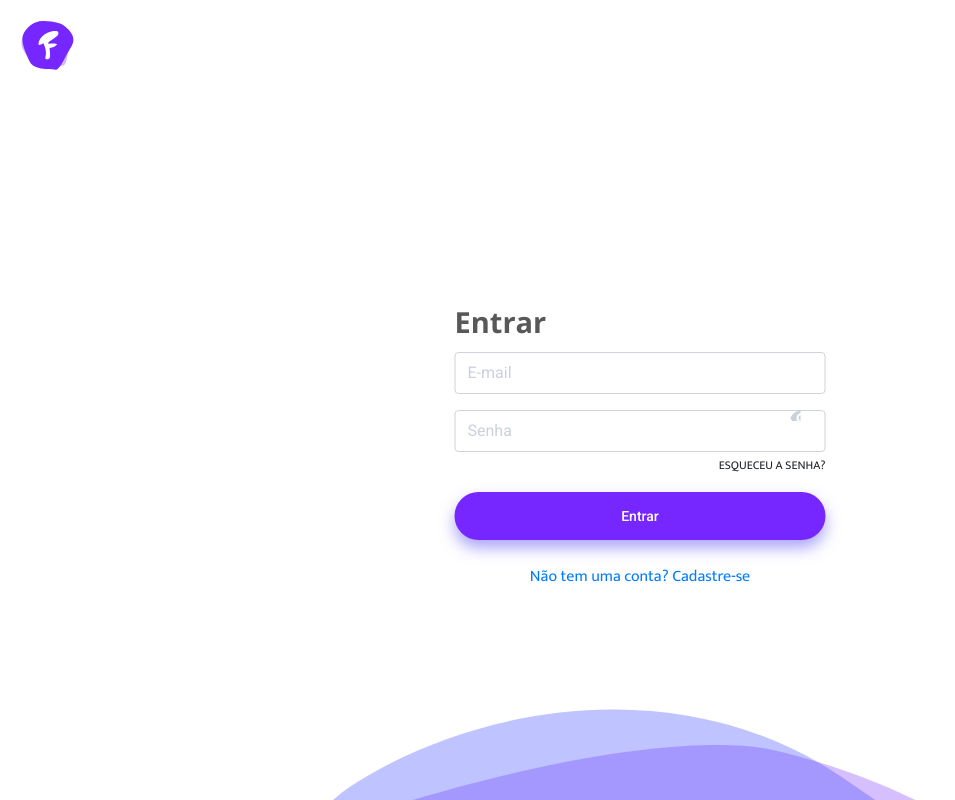
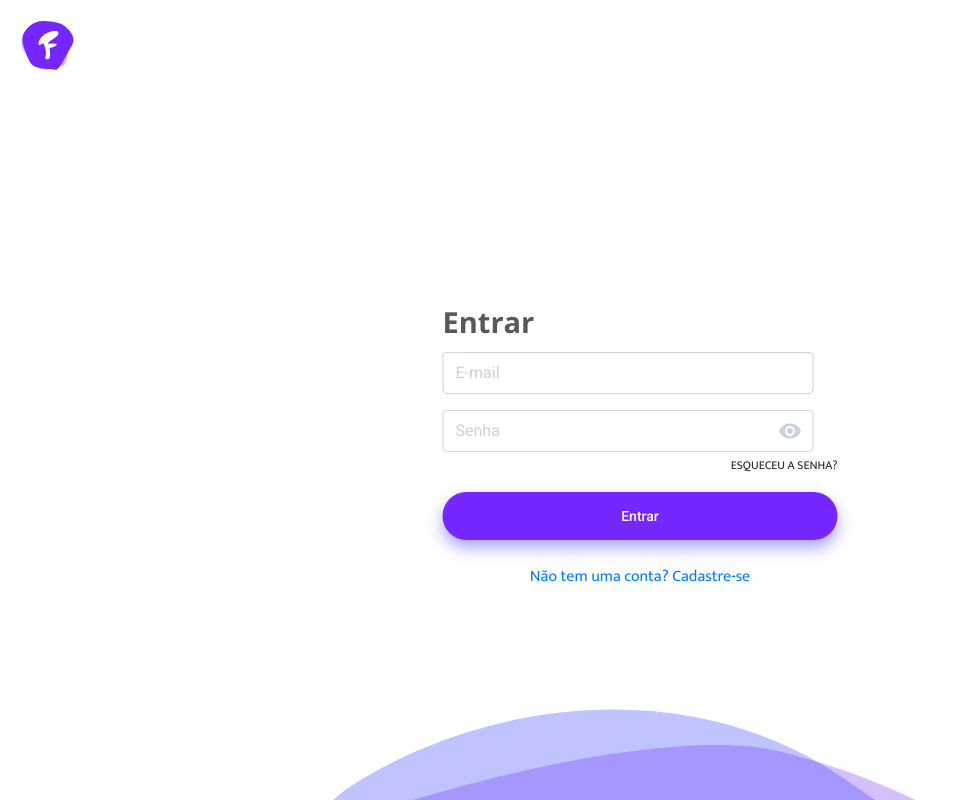
Before and after one commit to lsnogueira/front-test, an Angular app: page /login in a window 1280 px wide. Shown: the whole page, without its empty margins (0-955 px from the left). Built offline with nearby package versions, Linux system fonts and the light colour scheme.

Commit message:
ajust eye in input

```diff
--- a/src/app/pages/login/login-field/login-field.component.html
+++ b/src/app/pages/login/login-field/login-field.component.html
@@ -14,12 +14,14 @@
             />
           </div>
           <div class="form-group">
+            <div class="password">
               <input
                 type="password"
                 class="form-control"
                 placeholder="Senha"
               />
               <mat-icon>remove_red_eye</mat-icon>
+            </div>
           <div class="text-right">
             <span class="forget-password">
               Esqueceu a senha?
--- a/src/assets/scss/components/_login-field.component.scss
+++ b/src/assets/scss/components/_login-field.component.scss
@@ -14,6 +14,7 @@
   }
 
   input {
+    box-sizing: border-box;
     width: 371px;
     height: 42px;
   }
@@ -50,12 +51,16 @@
     box-shadow: 0px 8px 15px rgba(134,127,246, 0.7);
   }
 
+  .password {
+    display: flex;
+    flex-direction: row;
+    text-align: center;
+  }
+
   mat-icon {
-    position: absolute;
-    width: 11px;
-    height: 15px;
-    right: 10%;
-    top: 17.6%;
+    position: relative;
     color: $placeholder;
+    right: 9%;
+    margin-top: 2.5%;
   }
 }
```
Lines whose indentation alone changed are shown as unchanged.
